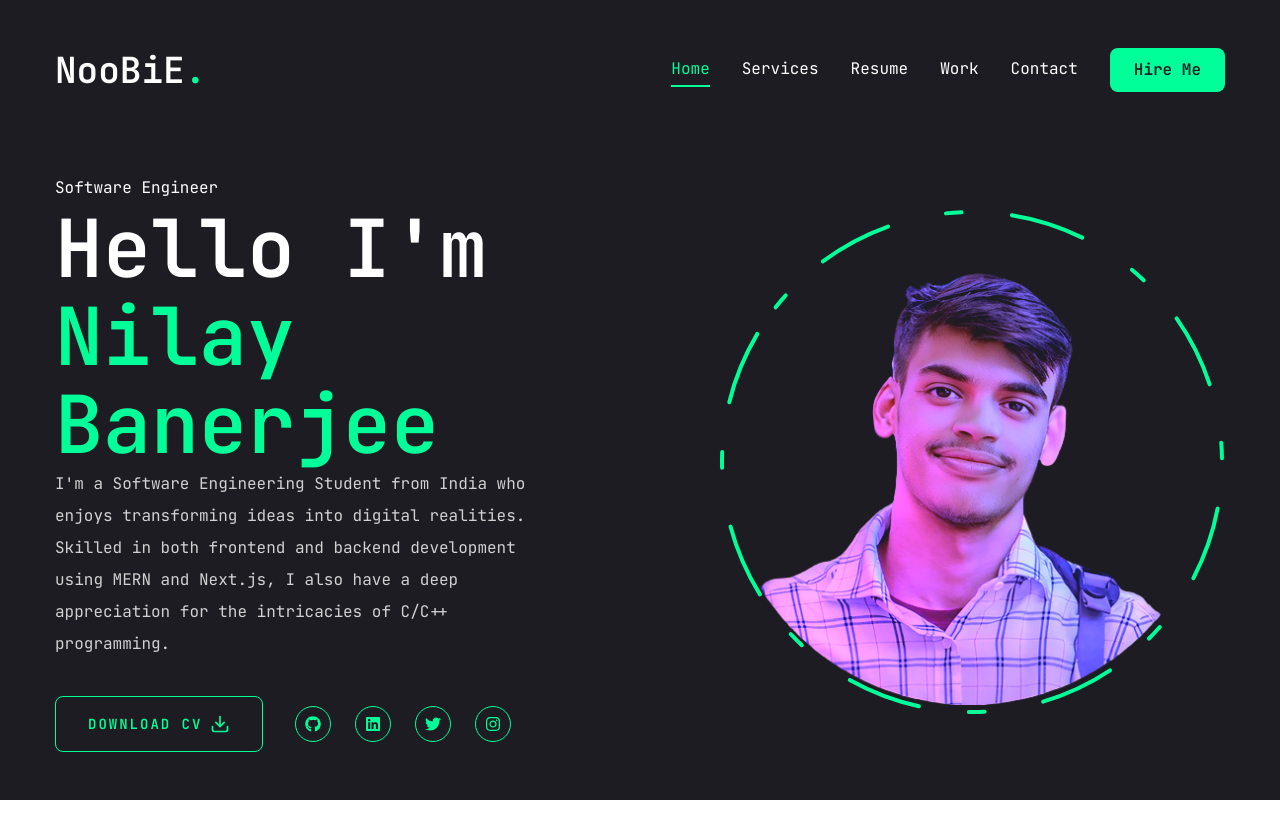
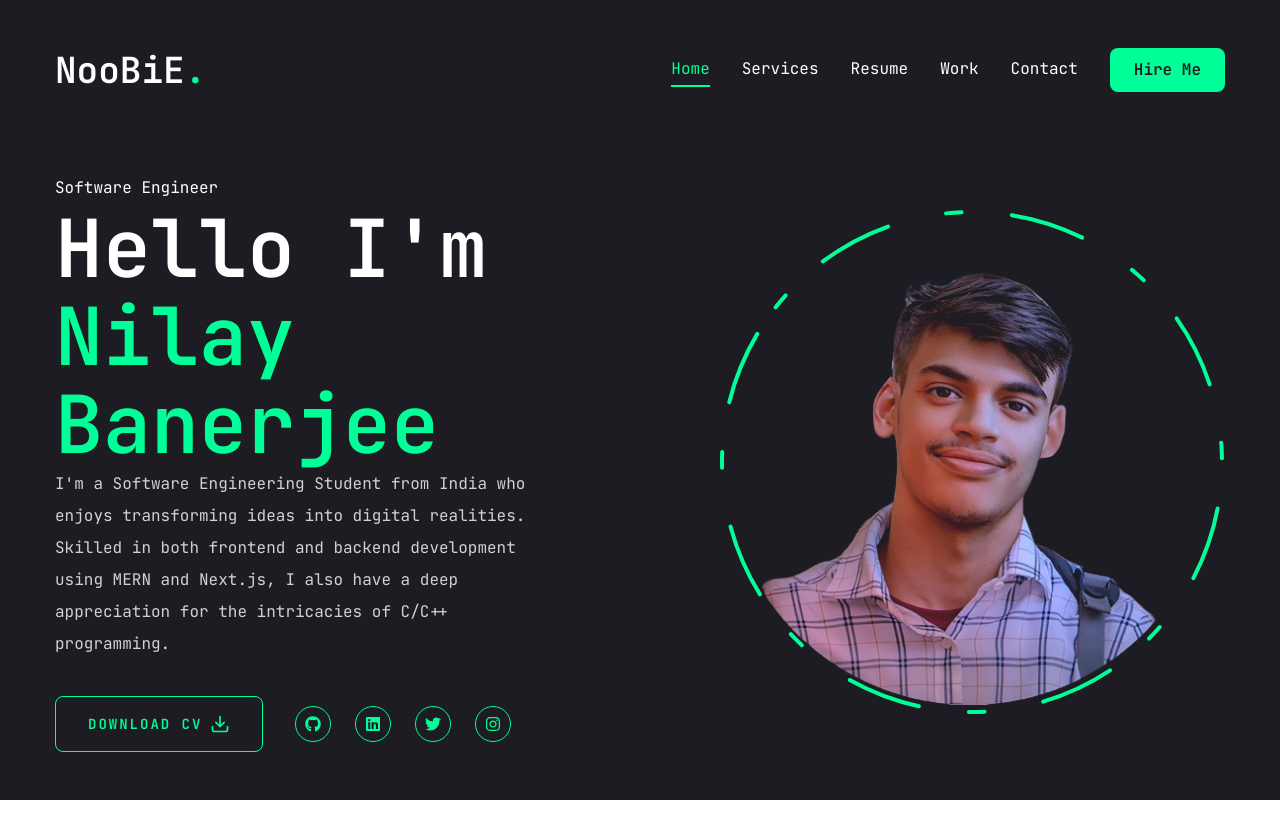
Before and after one commit to NooBIE-Nilay/Nilay-portfolio, a Next.js app: page / in a window 1280 px wide. Shown: the top 838 px of the page. Built offline with nearby package versions, Linux system fonts and the light colour scheme.

Commit message:
Updated Photo

```diff
--- a/components/ui/photo.tsx
+++ b/components/ui/photo.tsx
@@ -23,7 +23,7 @@ export function Photo() {
           className="absolute h-[298px] w-[298px] mix-blend-lighten xl:h-[498px] xl:w-[498px]"
         >
           <Image
-            src="/assets/profile_pic.png"
+            src="/assets/pic_2_bg.png"
             priority
             quality={100}
             fill
```
Also changed, not shown: public/assets/pic_2_bg.png (added), public/assets/profile_pic.png (deleted).
